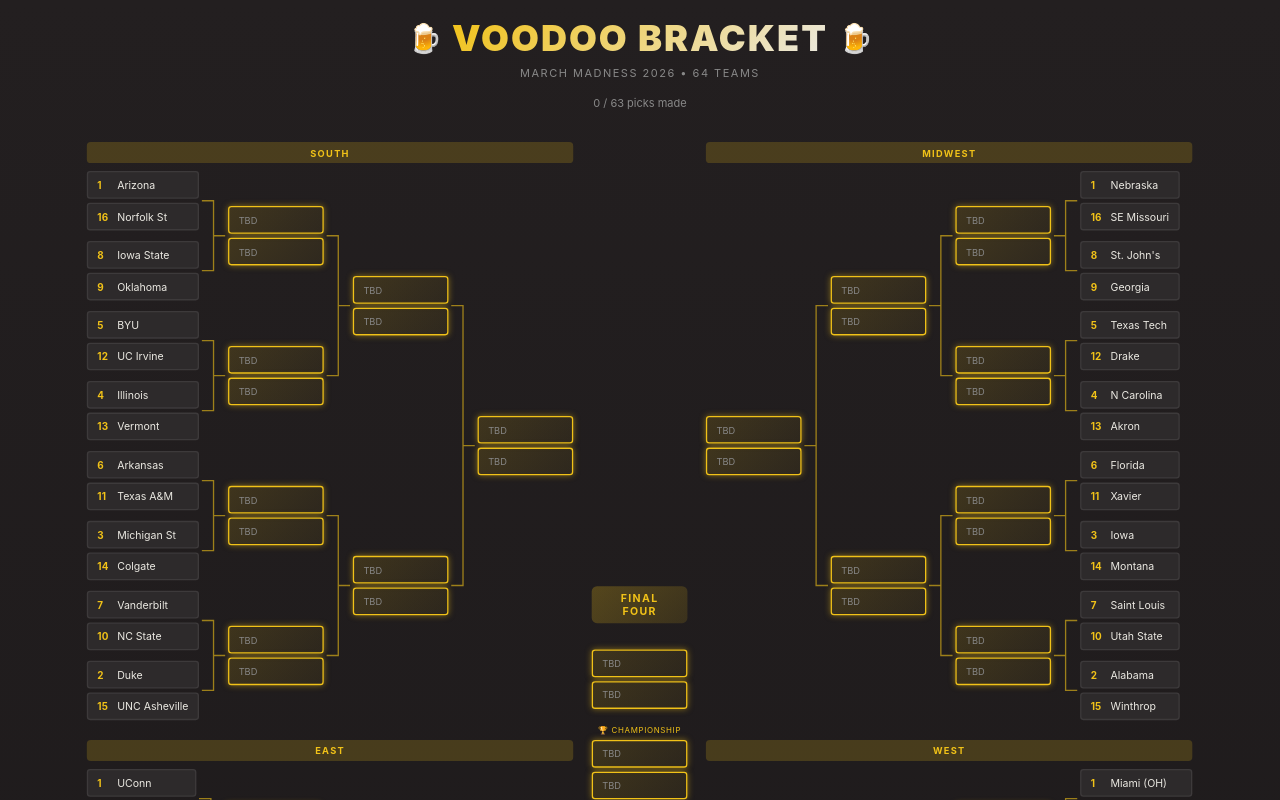
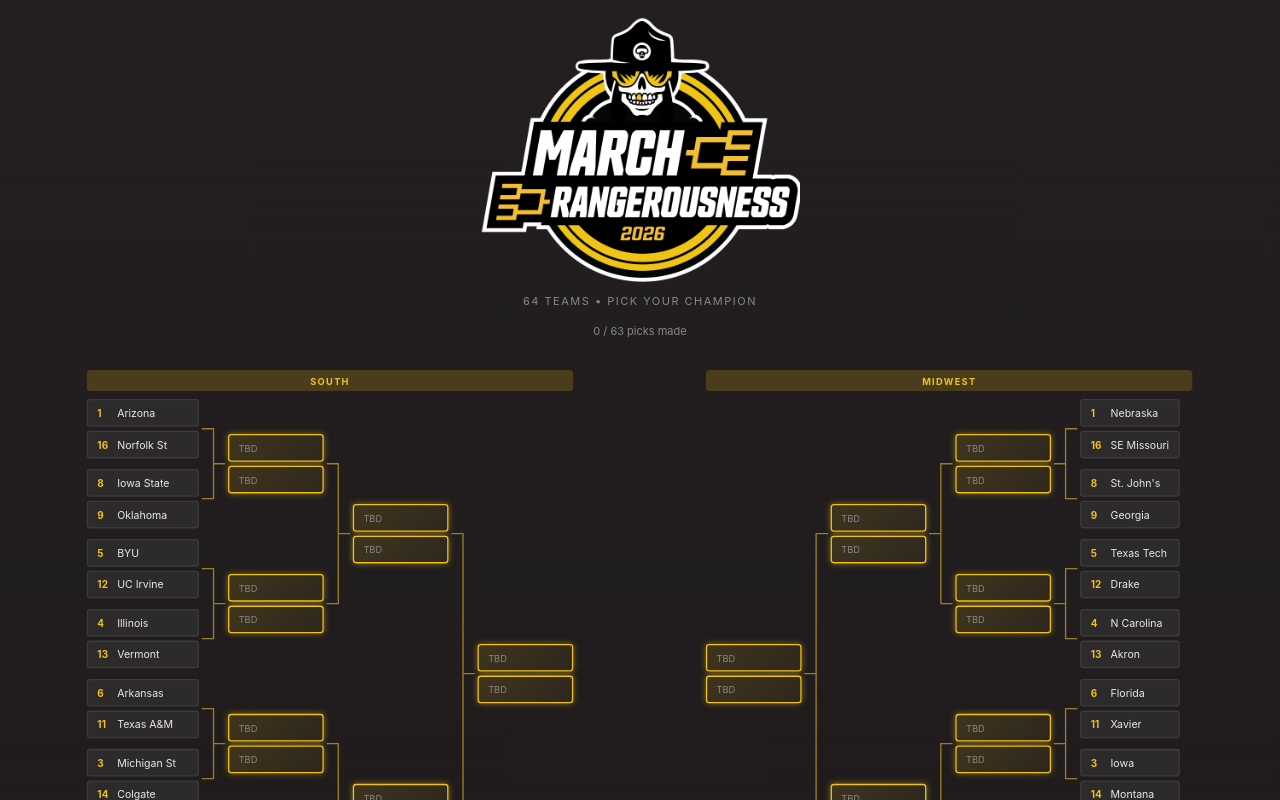
Before and after one commit to toddclawd-del/voodoo-bracket, a React (Vite) app: page / in a window 1280 px wide. Shown: the top 800 px of the page. Built offline with nearby package versions, Linux system fonts and the light colour scheme.

Commit message:
Add March Rangerousness logo to header

```diff
--- a/src/VoodooBracket.tsx
+++ b/src/VoodooBracket.tsx
@@ -724,19 +724,17 @@
     }}>
       {/* Header */}
       <div style={{ textAlign: 'center', marginBottom: '16px', padding: '0 16px' }}>
-        <div style={{ display: 'inline-flex', alignItems: 'center', gap: '10px', marginBottom: '6px' }}>
-          <span style={{ fontSize: '28px' }}>🍺</span>
-          <h1 style={{
-            fontSize: 'clamp(20px, 4vw, 36px)', fontWeight: 900, textTransform: 'uppercase', letterSpacing: '2px', margin: 0,
-            background: `linear-gradient(135deg, ${VOODOO_COLORS.gold}, ${VOODOO_COLORS.cream})`,
-            WebkitBackgroundClip: 'text', WebkitTextFillColor: 'transparent', backgroundClip: 'text',
-          }}>
-            Voodoo Bracket
-          </h1>
-          <span style={{ fontSize: '28px' }}>🍺</span>
-        </div>
+        <img
+          src="/march-rangerousness.png"
+          alt="March Rangerousness 2026"
+          style={{
+            maxWidth: 'min(320px, 80vw)',
+            height: 'auto',
+            marginBottom: '8px',
+          }}
+        />
         <p style={{ color: VOODOO_COLORS.gray, fontSize: '11px', textTransform: 'uppercase', letterSpacing: '1.5px', margin: 0 }}>
-          March Madness 2026 • 64 Teams
+          64 Teams • Pick Your Champion
         </p>
       </div>
 
```
Also changed, not shown: public/march-rangerousness.png (added).
